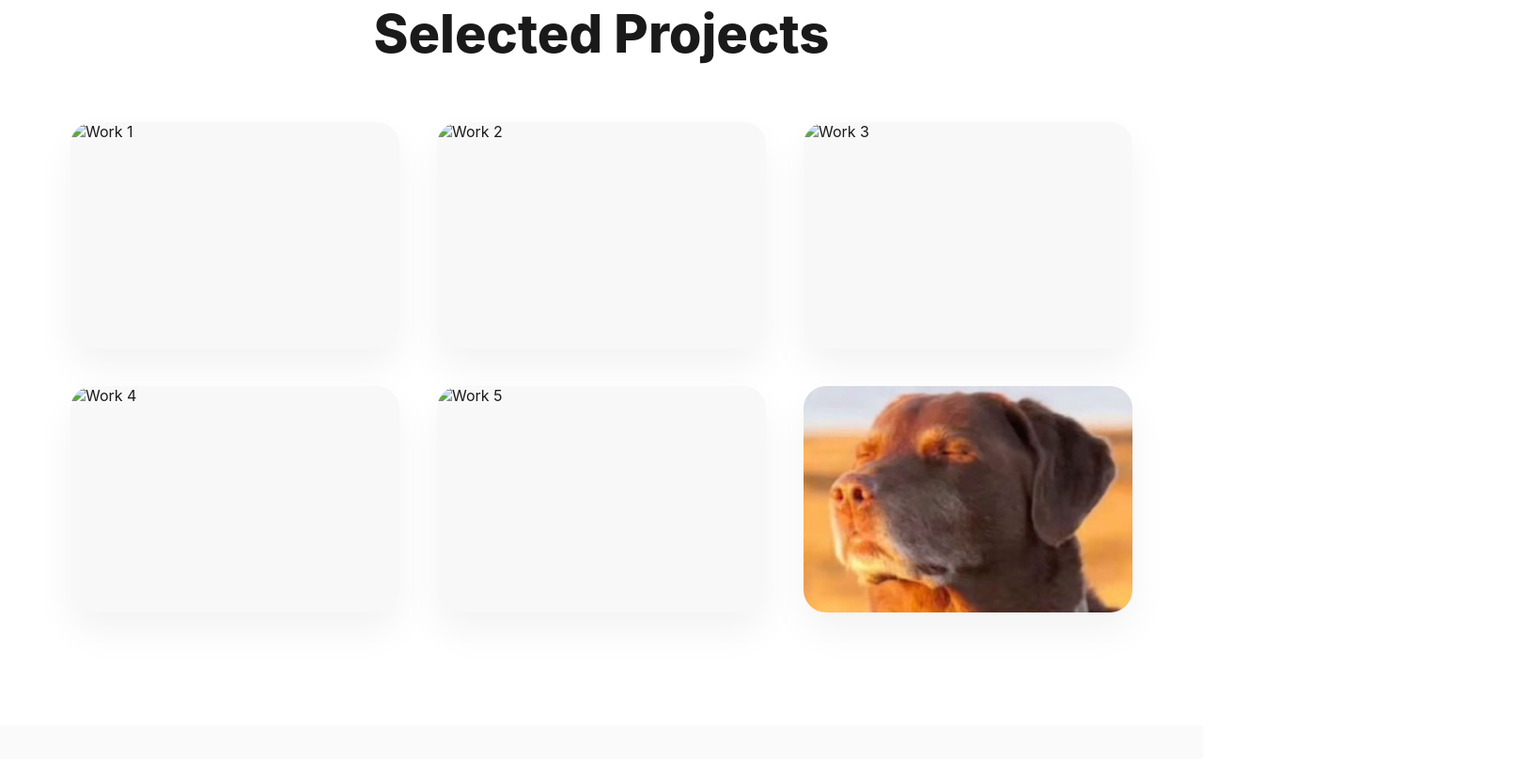
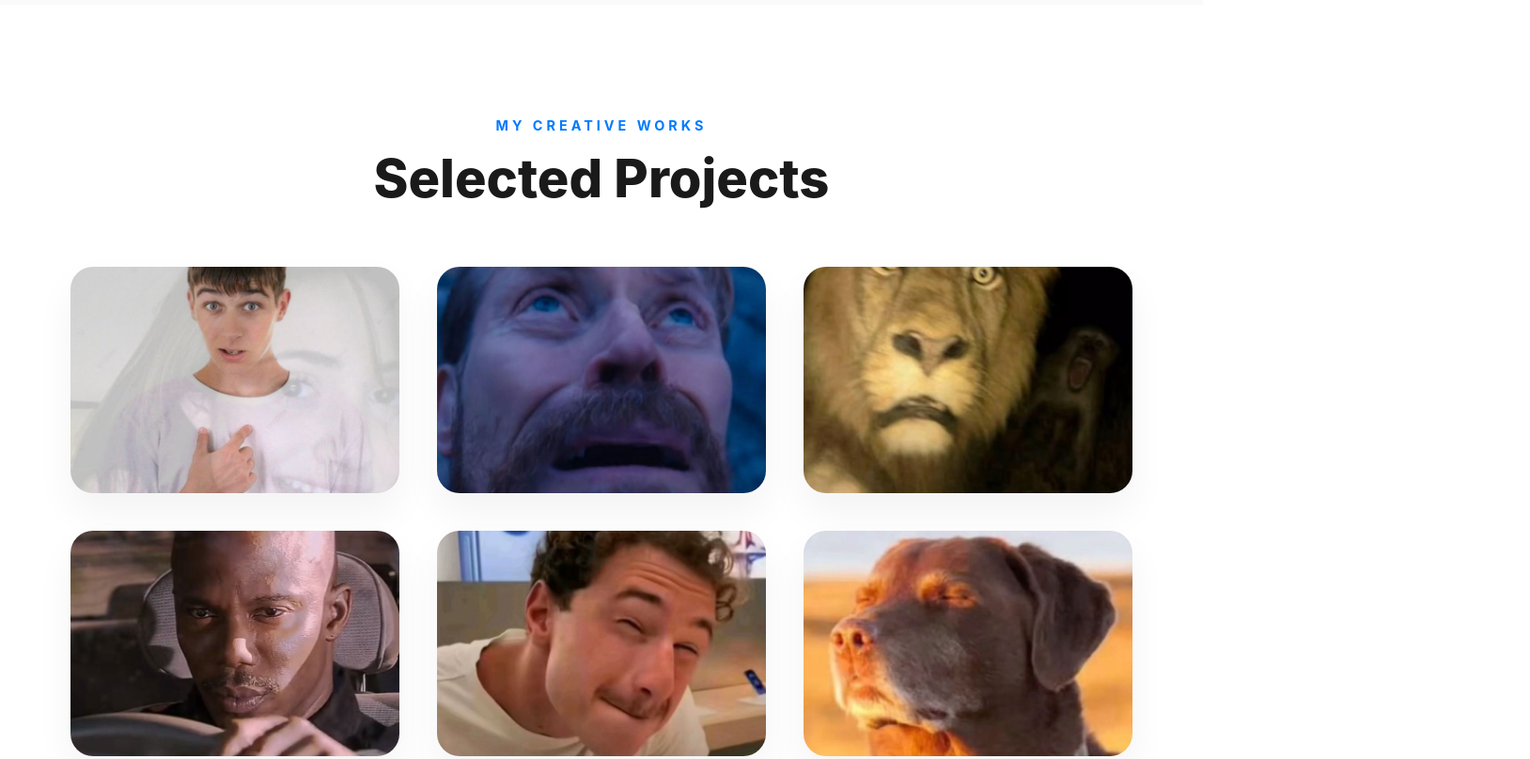
Before and after one commit to alatifaa/porto, a plain HTML site: page index.html in a window 1280 px wide. Shown: the part 1735-2543 px from the top of the page at 94% size, 1628 px wide, since content can reach past the window. Drawn offline with Linux system fonts and the light colour scheme; the site is published under a folder, as on GitHub Pages, so addresses that start at the root find nothing.

Commit message:
trsrh apa aja

```diff
--- a/index.html
+++ b/index.html
@@ -49,7 +49,7 @@
 
         <div class="about-image">
             <div class="image-wrapper">
-                <img src="/foto/download (22).jpg">
+                <img src="./foto/download (22).jpg">
                 <div class="image-overlay"></div>
             </div>
         </div>
@@ -63,7 +63,7 @@
        <div class="profile-grid">
     <div class="profile-visual">
         <div class="profile-image-frame">
-            <img src="/foto/𝗓 ᶻ.jpg" alt="Profile Photo">
+            <img src="./foto/𝗓 ᶻ.jpg" alt="Profile Photo">
             <div class="frame-border"></div>
         </div>
     </div>
@@ -112,7 +112,7 @@
         <div class="project-grid">
             <div class="project-card">
                 <div class="project-img">
-                    <img src="/foto/download (21).jpg" alt="Work 1">
+                    <img src="./foto/download (21).jpg" alt="Work 1">
                     <div class="project-overlay">
                         <div class="project-info">
                             <span>Web App</span>
@@ -124,7 +124,7 @@
 
             <div class="project-card">
                 <div class="project-img">
-                    <img src="/foto/A short history of the Willem Dafoe Looking Up meme.jpg" alt="Work 2">
+                    <img src="./foto/A short history of the Willem Dafoe Looking Up meme.jpg" alt="Work 2">
                     <div class="project-overlay">
                         <div class="project-info">
                             <span>UI/UX Design</span>
@@ -136,7 +136,7 @@
 
             <div class="project-card">
                 <div class="project-img">
-                    <img src="/foto/download (18).jpg" alt="Work 3">
+                    <img src="./foto/download (18).jpg" alt="Work 3">
                     <div class="project-overlay">
                         <div class="project-info">
                             <span>Branding</span>
@@ -148,7 +148,7 @@
 
             <div class="project-card">
                 <div class="project-img">
-                    <img src="/foto/download (19).jpg" alt="Work 4">
+                    <img src="./foto/download (19).jpg" alt="Work 4">
                     <div class="project-overlay">
                         <div class="project-info">
                             <span>Analytics</span>
@@ -160,7 +160,7 @@
 
             <div class="project-card">
                 <div class="project-img">
-                    <img src="/foto/download (20).jpg" alt="Work 5">
+                    <img src="./foto/download (20).jpg" alt="Work 5">
                     <div class="project-overlay">
                         <div class="project-info">
                             <span>Mobile App</span>
@@ -172,7 +172,7 @@
 
             <div class="project-card">
                 <div class="project-img">
-                    <img src="foto/sipit.jpg" alt="Work 6">
+                    <img src="./foto/sipit.jpg" alt="Work 6">
                     <div class="project-overlay">
                         <div class="project-info">
                             <span>Marketing</span>
```
